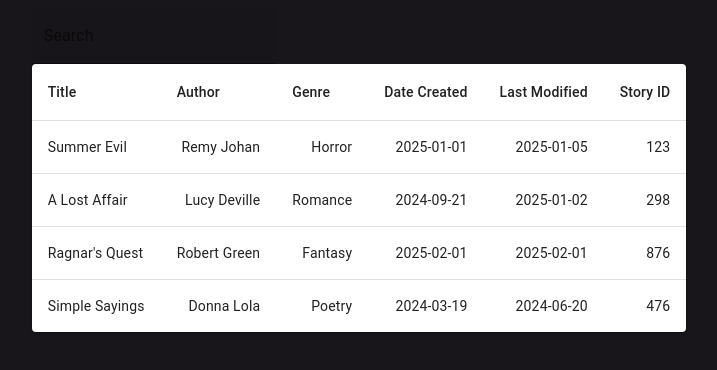
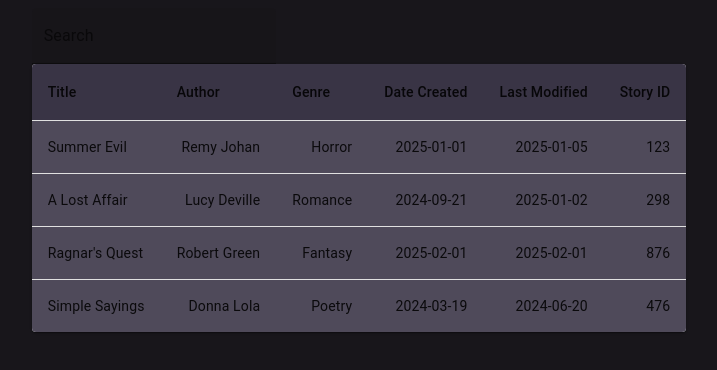
Before and after one commit to dbo-keeganpatton/codikit, a Next.js app: page /search in a window 1280 px wide. Shown: the top 370 px of the page, without its empty margins (281-998 px from the left). Built offline with nearby package versions, Linux system fonts and the light colour scheme.

Commit message:
add MUI table to search component

```diff
--- a/app/search/page.tsx
+++ b/app/search/page.tsx
@@ -1,6 +1,7 @@
 'use client'
 
 import React from 'react'
+import styles from "./search.module.css"
 import { Box, TableBody, TableCell, TableHead, TableRow } from '@mui/material'
 import { Paper } from '@mui/material'
 import { TextField } from '@mui/material'
@@ -20,6 +21,7 @@ function tableData (
    return {title, author, genre, createDate, lastModified, uid}
 }
 
+
 const createTableRows = [
   tableData("Summer Evil", "Remy Johan", "Horror", "2025-01-01", "2025-01-05", 123),
   tableData("A Lost Affair", "Lucy Deville", "Romance", "2024-09-21", "2025-01-02", 298),
@@ -28,24 +30,26 @@ const createTableRows = [
 ]
 
 
-
-
-
-
 const search = () => {
   return (
 
   <main>
 
-    {/* Main Search Bar */}
+    {/************************
+     !    Main Search Bar    !
+     ************************/}
      <Box component="form" autoComplete="on">
-       <TextField id="filled-basic" label="Search" variant="filled" />
+       <TextField id="filled-basic" label="Search" variant="filled" className={styles.searchBar}/>
      </Box>
 
-     <TableContainer component={Paper}>
+
+    {/************************
+     !      Center Table     !
+     ************************/}
+     <TableContainer component={Paper} className={styles.mainTable}>
         <Table sx={{ minWidth: 650 }}>
 
-           <TableHead>
+           <TableHead className={styles.mainTableHeaderStyle}>
               <TableRow>
                 <TableCell>Title</TableCell>
                 <TableCell>Author</TableCell>
@@ -56,7 +60,7 @@ const search = () => {
               </TableRow>
             </TableHead>
 
-            <TableBody>
+            <TableBody className={styles.mainTableRowStyle}>
                {createTableRows.map((row) => (
                   <TableRow
                      key={row.title}
--- a/app/search/search.module.css
+++ b/app/search/search.module.css
@@ -0,0 +1,18 @@
+.searchBar {
+    color: white;
+}
+
+.mainTable {
+    border-radius: 20px;
+}
+
+.mainTableHeaderStyle {
+    background-color: #393445;
+    border-radius: 20px;
+}
+
+.mainTableRowStyle {
+    background-color: #4f4a5a;
+    color: white;
+    border-radius: 20px;
+}
```
